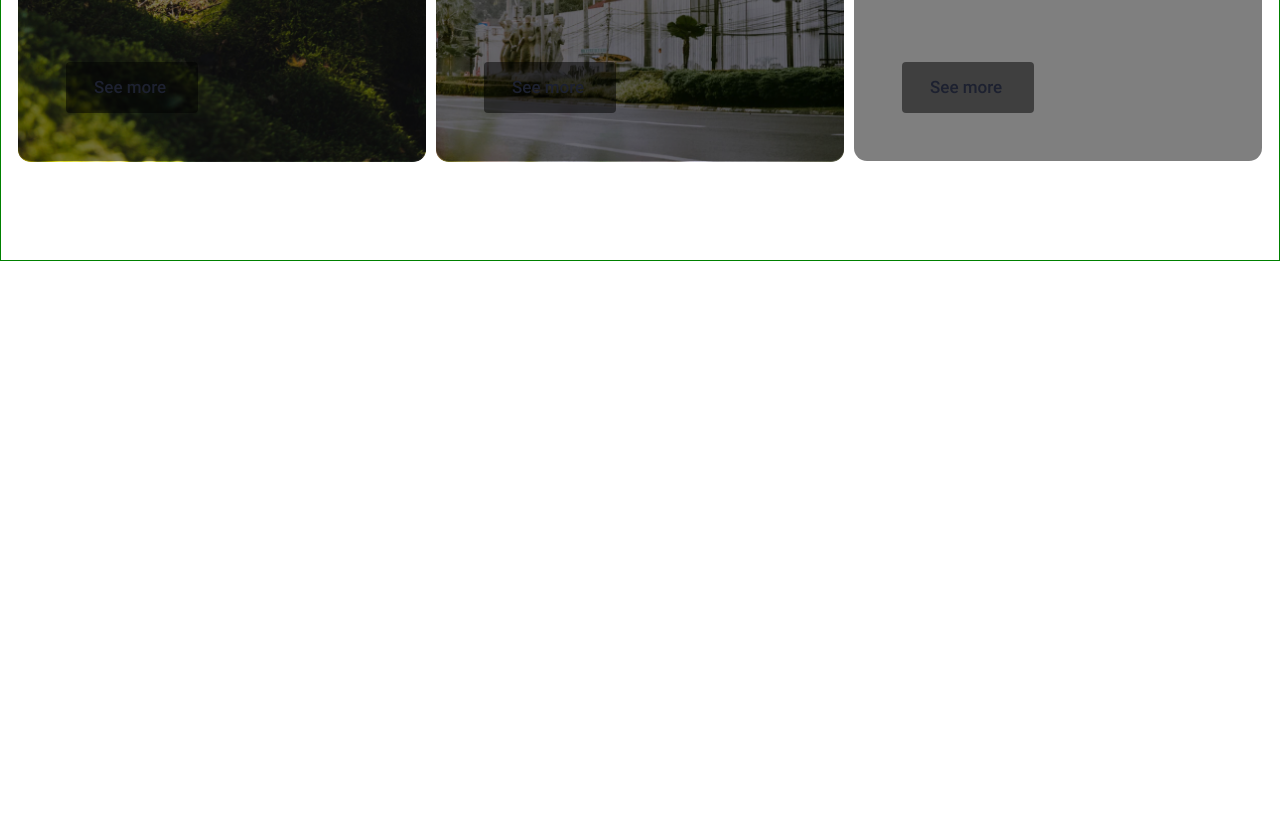
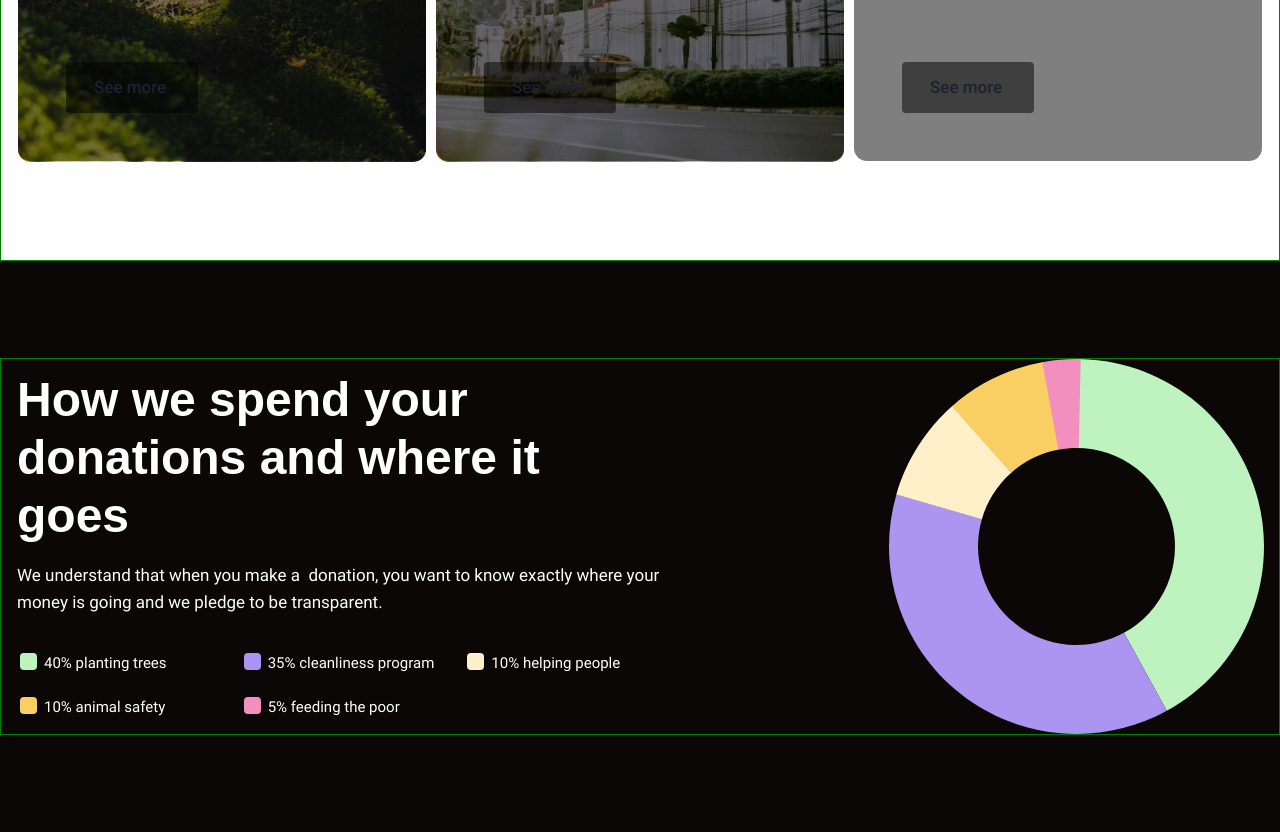
Before and after one commit to BigHeadliner/green-horizon-society, a plain HTML site: page app/index.html in a window 1280 px wide. Shown: the part 3249-4081 px from the top of the page. Before the commit the page ends 3510 px from the top, so only its background shows below. Drawn offline with Linux system fonts and the light colour scheme.

Commit message:
donations section ready

```diff
--- a/app/index.html
+++ b/app/index.html
@@ -180,7 +180,7 @@
 
         <div class="society__content">
            <p class="society__suptitle majority-suptitle">Projects we have done</p>
-           <h3 class="society__title">We are Creating sustainable society, for everyone and forever.</h3>
+           <h3 class="society__title">We are Creating sustainable society, for everyone and forever</h3>
         </div>
 
         <div class="society__items">
@@ -226,6 +226,35 @@
       </div>
     </section>
 
+    <section class="donations">
+
+      <div class="container">
+
+        <div class="donations__inner">
+
+          <div class="donations__content">
+            <h3 class="donations__title">How we spend your donations and where it goes</h3>
+            <p class="donations__subtitle">
+               We understand that when you make a  donation, you want to know exactly where your
+               money is going and we pledge to be transparent.
+            </p>
+
+            <div class="donations__jobdone">
+              <p class="donations__jobdone-item">40% planting trees</p>
+              <p class="donations__jobdone-item donations__jobdone-item--cleanliness">35% cleanliness program</p>
+              <p class="donations__jobdone-item donations__jobdone-item--helping">10% helping people</p>
+              <p class="donations__jobdone-item donations__jobdone-item--safety">10% animal safety</p>
+              <p class="donations__jobdone-item donations__jobdone-item--feeding">5% feeding the poor</p>
+            </div>
+          </div>
+
+        <img class="donations__img" src="images/donations/chart.svg" alt="visual">
+
+        </div>
+
+      </div>
+    </section>
+
 
 
   <script src="js/main.min.js"></script>
--- a/app/scss/style.scss
+++ b/app/scss/style.scss
@@ -464,6 +464,77 @@
         margin-bottom: 65px;
     }
 
+}
+
+.donations{
+    background-color:#0B0706;
+    padding: 97px 0;
+
+    &__inner{
+        display: flex;
+        align-items:center;
+        justify-content: space-between;
+    }
+
+    &__content{
+        max-width: 650px;
+        border: 1px solid transparent;
+    }
+
+    &__title{
+        color:#FFF;
+        margin-bottom: 17px;
+    }
+
+    &__subtitle{
+        color:#FFF;
+        margin-bottom: 32px;
+    }
+
+    &__jobdone{
+        border: 1px solid transparent;
+        display: grid;
+        grid-template-columns: repeat(3, 1fr);
+        grid-template-rows: repeat(2, 1fr);
+        row-gap: 15px;
+        column-gap: 25px;
+        // height: 58px;
+    }
+
+    &__jobdone-item{
+        padding-left: 25px;
+        color: #FFF;
+        border:1px solid transparent;
+        position: relative;
+        font-size: 15px;
+    }
+
+    &__jobdone-item::before{
+        content: "";
+        width: 17px;
+        height: 17px;
+        border-radius: 4px;
+        background-color:#BEF3C0;
+        position: absolute;
+        top: 3px;
+        left: 1px;
+    }
+
+    &__jobdone-item--cleanliness::before{
+        background-color: #AC94F1;
+    }
+
+    &__jobdone-item--helping::before{
+        background-color: #FFF0CA;
+    }
+
+    &__jobdone-item--safety::before{
+        background-color:#F9CF64;
+    }
+
+    &__jobdone-item--feeding::before{
+        background-color:#F38FBF;
+    }
 
 }
 
@@ -484,4 +555,6 @@
 
 
 
+
+
 @import 'media';
```
Also changed, not shown: app/css/style.css, app/images/donations/chart.svg (added).
